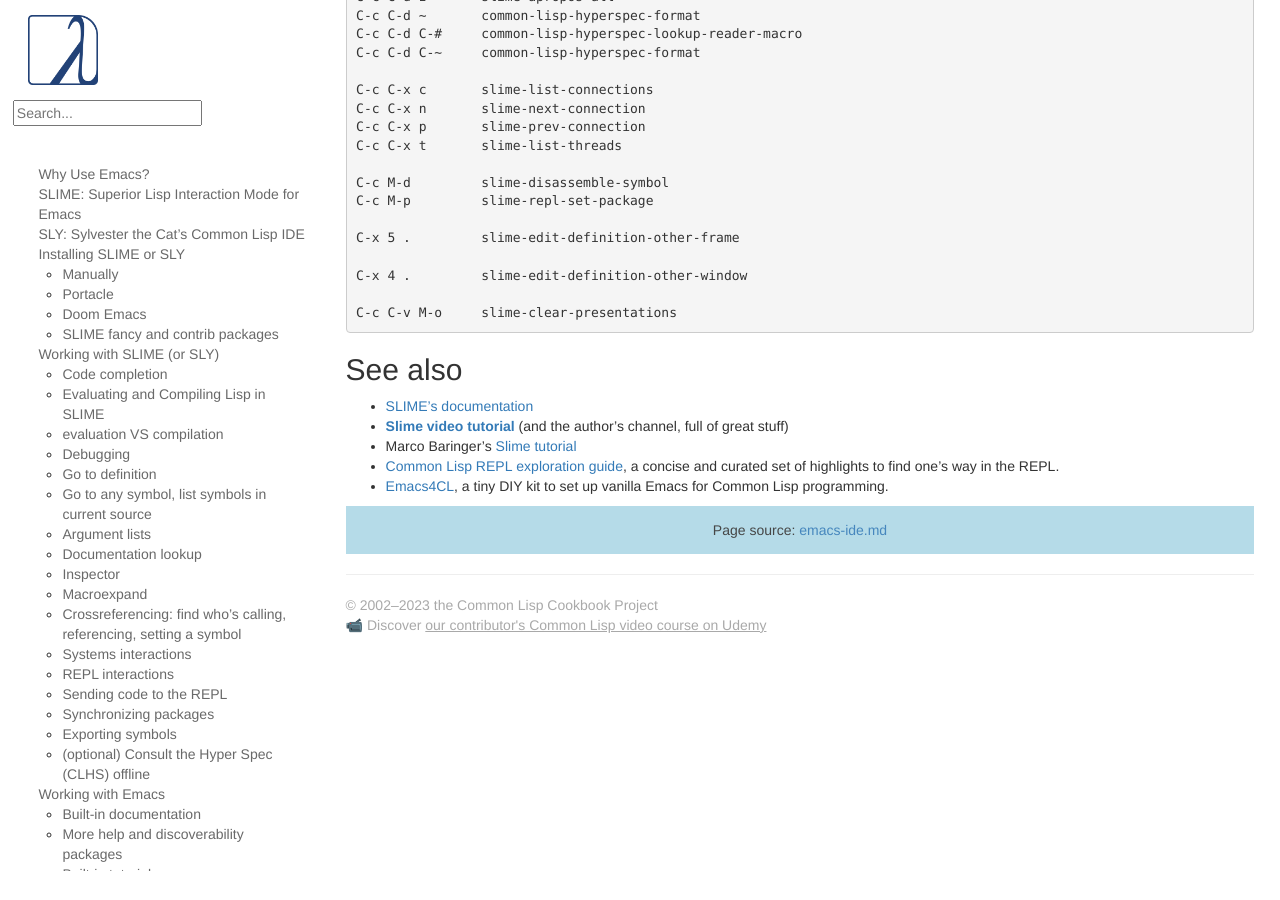
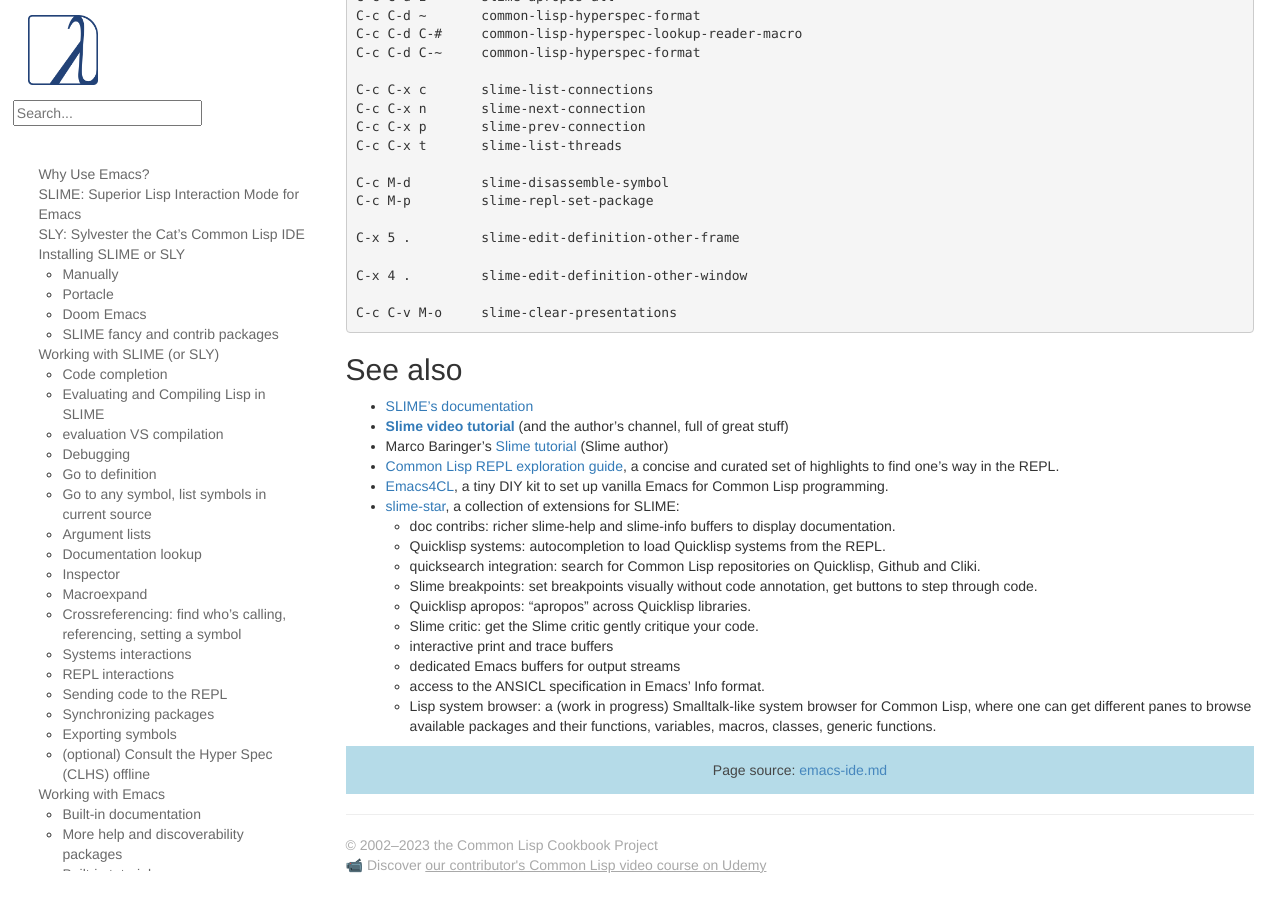
Before and after one commit to LispCookbook/cl-cookbook, a Jekyll site: the page built from emacs-ide.md, in a window 1280 px wide and 900 px high, scrolled down 19312 px. Built offline with Jekyll 4.4.1, drawn with Linux system fonts in a browser that asks for light colours.

Commit message:
emacs: detail the rich slime-star extensions

```diff
--- a/emacs-ide.md
+++ b/emacs-ide.md
@@ -1103,6 +1103,17 @@
 
 - [SLIME's documentation](https://slime.common-lisp.dev/doc/html/)
 - **[Slime video tutorial](https://www.youtube.com/watch?v=sBcPNr1CKKw)** (and the author's channel, full of great stuff)
-- Marco Baringer's [Slime tutorial](https://www.youtube.com/watch?v=NUpAvqa5hQw)
+- Marco Baringer's [Slime tutorial](https://www.youtube.com/watch?v=NUpAvqa5hQw) (Slime author)
 - [Common Lisp REPL exploration guide](https://bnmcgn.github.io/lisp-guide/lisp-exploration.html), a concise and curated set of highlights to find one's way in the REPL.
 - [Emacs4CL](https://github.com/susam/emacs4cl), a tiny DIY kit to set up vanilla Emacs for Common Lisp programming.
+- [slime-star](https://github.com/mmontone/slime-star), a collection of extensions for SLIME:
+  * doc contribs: richer slime-help and slime-info buffers to display documentation.
+  * Quicklisp systems: autocompletion to load Quicklisp systems from the REPL.
+  * quicksearch integration: search for Common Lisp repositories on Quicklisp, Github and Cliki.
+  * Slime breakpoints: set breakpoints visually without code annotation, get buttons to step through code.
+  * Quicklisp apropos: "apropos" across Quicklisp libraries.
+  * Slime critic: get the Slime critic gently critique your code.
+  * interactive print and trace buffers
+  * dedicated Emacs buffers for output streams
+  * access to the ANSICL specification in Emacs' Info format.
+  * Lisp system browser: a (work in progress) Smalltalk-like system browser for Common Lisp, where one can get different panes to browse available packages and their functions, variables, macros, classes, generic functions.
```
